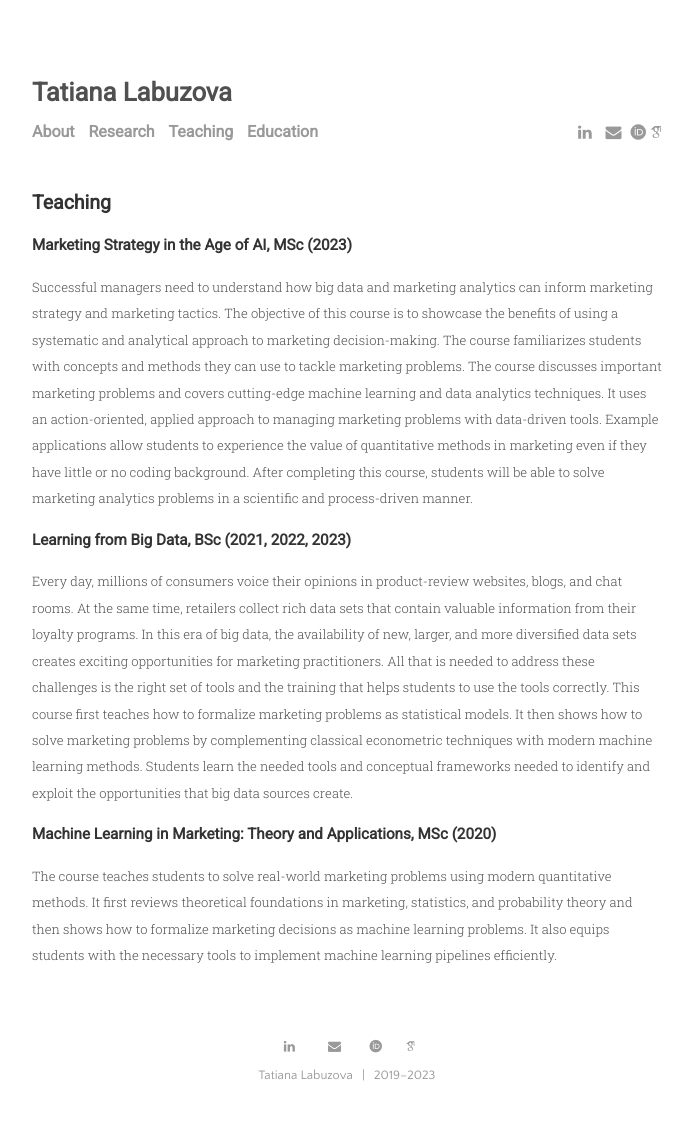
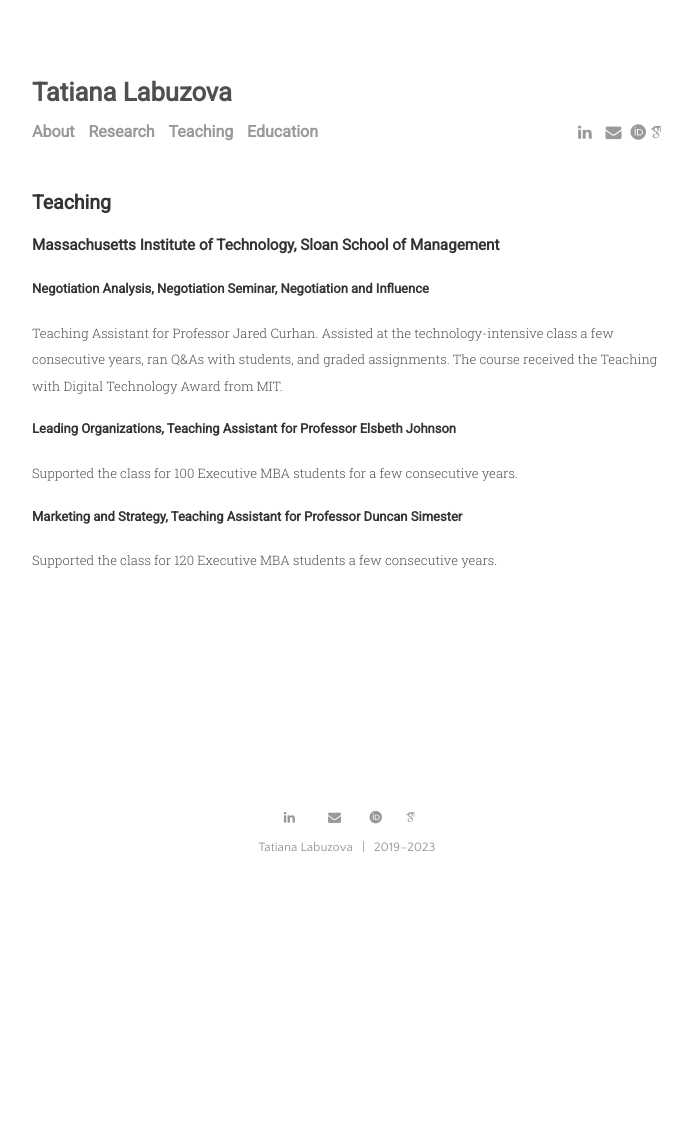
Before and after one commit to tatianalabuzova/tatianalabuzova.github.io, a Jekyll site: the page built from menu/teaching.md, in a window 1280 px wide. Shown: the whole page, without its empty margins (293-985 px from the left). Built offline with Jekyll 4.4.1, drawn with Linux system fonts in a browser that asks for light colours; some web fonts are replaced; after the commit the page ends 916 px from its top, so only the background shows below that.

Commit message:
Update teaching.md

```diff
--- a/menu/teaching.md
+++ b/menu/teaching.md
@@ -4,37 +4,14 @@ title: Teaching
 ---
 
 
-### Marketing Strategy in the Age of AI, MSc (2023)
+### Massachusetts Institute of Technology, Sloan School of Management
 
-Successful managers need to understand how big data and marketing analytics can inform
-marketing strategy and marketing tactics. The objective of this course is to showcase the
-benefits of using a systematic and analytical approach to marketing decision-making. The
-course familiarizes students with concepts and methods they can use to tackle marketing
-problems. The course discusses important marketing problems and covers cutting-edge
-machine learning and data analytics techniques. It uses an action-oriented, applied
-approach to managing marketing problems with data-driven tools. Example applications allow
-students to experience the value of quantitative methods in marketing even if they have
-little or no coding background. After completing this course, students will be able to
-solve marketing analytics problems in a scientific and process-driven manner.
+#### Negotiation Analysis, Negotiation Seminar, Negotiation and Influence
+Teaching Assistant for Professor Jared Curhan.
+Assisted at the technology-intensive class a few consecutive years, ran Q&As with students, and graded assignments. The course received the Teaching with Digital Technology Award from MIT.
 
+#### Leading Organizations, Teaching Assistant for Professor Elsbeth Johnson
+Supported the class for 100 Executive MBA students for a few consecutive years.
 
-### Learning from Big Data, BSc (2021, 2022, 2023)
-
-Every day, millions of consumers voice their opinions in product-review websites, blogs,
-and chat rooms. At the same time, retailers collect rich data sets that contain valuable
-information from their loyalty programs. In this era of big data, the availability of new,
-larger, and more diversified data sets creates exciting opportunities for marketing
-practitioners. All that is needed to address these challenges is the right set of tools
-and the training that helps students to use the tools correctly. This course first teaches how
-to formalize marketing problems as statistical models. It then shows how to solve
-marketing problems by complementing classical econometric techniques with modern machine
-learning methods. Students learn the needed tools and conceptual frameworks needed to
-identify and exploit the opportunities that big data sources create.
-
-### Machine Learning in Marketing: Theory and Applications, MSc (2020)
-
-The course teaches students to solve real-world marketing problems using modern
-quantitative methods. It first reviews theoretical foundations in marketing, statistics,
-and probability theory and then shows how to formalize marketing decisions as machine
-learning problems. It also equips students with the necessary tools to implement machine
-learning pipelines efficiently.
+#### Marketing and Strategy, Teaching Assistant for Professor Duncan Simester
+Supported the class for 120 Executive MBA students a few consecutive years.
```
